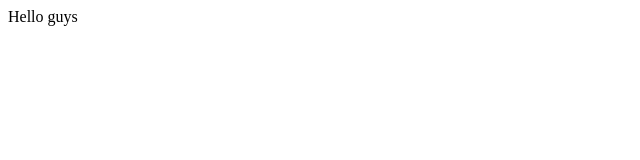
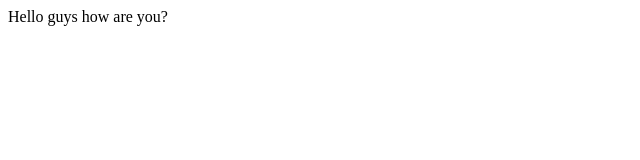
Before and after one commit to Rudrahari/Myportfolio, a plain HTML site: page index.html in a window 1280 px wide. Shown: the whole page, without its empty margins (0-640 px from the left). Drawn offline with Linux system fonts and the light colour scheme.

Commit message:
Update index.html

```diff
--- a/index.html
+++ b/index.html
@@ -6,6 +6,6 @@
     <title>Document</title>
 </head>
 <body>
-    Hello guys
+    Hello guys how are you?
 </body>
 </html>
```
